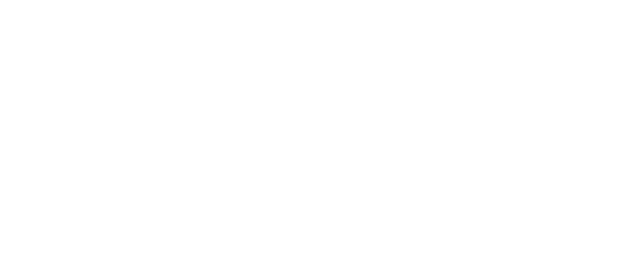
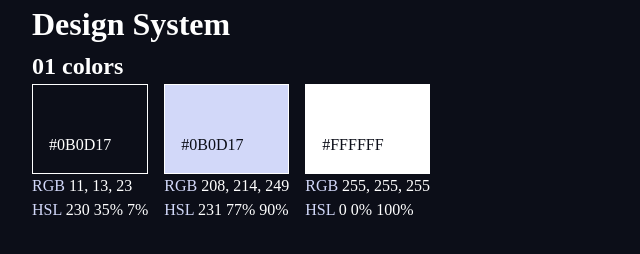
Before and after one commit to FranciscoSalanova/space-tourism, a plain HTML site: page assets/design-system.html in a window 1280 px wide. Shown: the whole page, without its empty margins (0-640 px from the left). Drawn offline with Linux system fonts and the light colour scheme; files that its build step writes are made by us from their sources.

Commit message:
colors section

```diff
--- a/assets/design-system.html
+++ b/assets/design-system.html
@@ -3,8 +3,59 @@
   <head>
     <meta charset="UTF-8" />
     <meta name="viewport" content="width=device-width, initial-scale=1.0" />
-    <link rel="stylesheet" href="styles.css" />
+    <link rel="stylesheet" href="../styles.css" />
     <title>Design System</title>
   </head>
-  <body></body>
+  <body class="bg-dark text-white">
+    <div class="container">
+      <h1>Design System</h1>
+      <section id="colors">
+        <h2 class="text-white"><span>01</span> colors</h2>
+        <div class="flex">
+          <div>
+            <div
+              class="bg-dark text-white"
+              style="padding: 3rem 1rem 1rem; border: 1px solid white"
+            >
+              #0B0D17
+            </div>
+            <p class="text-white">
+              <span class="text-accent">RGB</span> 11, 13, 23
+            </p>
+            <p class="text-white">
+              <span class="text-accent">HSL</span> 230 35% 7%
+            </p>
+          </div>
+          <div>
+            <div
+              class="bg-accent text-dark"
+              style="padding: 3rem 1rem 1rem; border: 1px solid white"
+            >
+              #0B0D17
+            </div>
+            <p class="text-white">
+              <span class="text-accent">RGB</span> 208, 214, 249
+            </p>
+            <p class="text-white">
+              <span class="text-accent">HSL</span> 231 77% 90%
+            </p>
+          </div>
+          <div>
+            <div
+              class="bg-white text-dark"
+              style="padding: 3rem 1rem 1rem; border: 1px solid white"
+            >
+              #FFFFFF
+            </div>
+            <p class="text-white">
+              <span class="text-accent">RGB</span> 255, 255, 255
+            </p>
+            <p class="text-white">
+              <span class="text-accent">HSL</span> 0 0% 100%
+            </p>
+          </div>
+        </div>
+      </section>
+    </div>
+  </body>
 </html>
--- a/styles.css
+++ b/styles.css
@@ -1,3 +1,11 @@
+/* -----------Custom properties----------- */
+
+:root {
+  --clr-dark: 230 35% 7%;
+  --clr-light: 231 77% 90%;
+  --clr-white: 0 0% 100%;
+}
+
 /* -----------Resets----------- */
 
 *,
@@ -38,8 +46,8 @@ select {
   font: inherit;
 }
 
-/* remove animations for people who have turned them off */
 @media (prefers-reduced-motion: reduce) {
+  /* remove animations for people who have turned them off */
   *,
   *::before,
   *::after {
@@ -49,3 +57,59 @@ select {
     scroll-behavior: auto !important;
   }
 }
+
+/* -----------Utility classes----------- */
+
+.flex {
+  display: flex;
+  gap: var(--gap, 1rem);
+}
+
+.grid {
+  display: grid;
+  gap: var(--gap, 1rem);
+}
+
+.container {
+  margin-inline: auto;
+  padding-inline: 2em;
+  max-width: 80rem;
+}
+
+.sr-only {
+  position: absolute;
+  width: 1px;
+  height: 1px;
+  padding: 0;
+  margin: -1px;
+  overflow: hidden;
+  clip-path: rect(0, 0, 0, 0);
+  white-space: nowrap;
+  border: 0;
+}
+
+/* -----------Colors----------- */
+
+.bg-dark {
+  background-color: hsl(var(--clr-dark));
+}
+
+.bg-accent {
+  background-color: hsl(var(--clr-light));
+}
+
+.bg-white {
+  background-color: hsl(var(--clr-white));
+}
+
+.text-dark {
+  color: hsl(var(--clr-dark));
+}
+
+.text-accent {
+  color: hsl(var(--clr-light));
+}
+
+.text-white {
+  color: hsl(var(--clr-white));
+}
```
